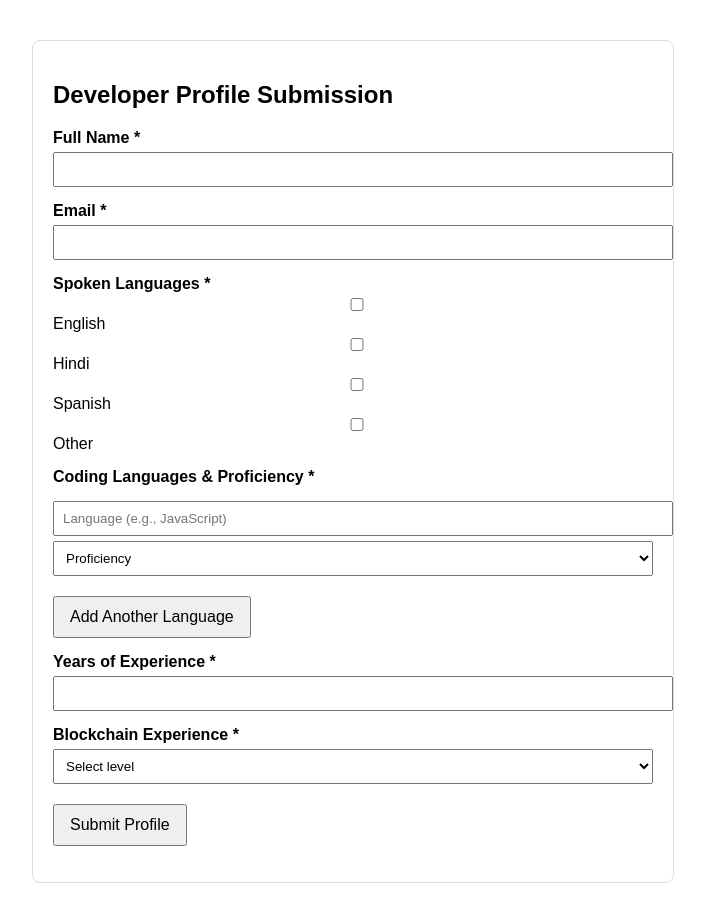
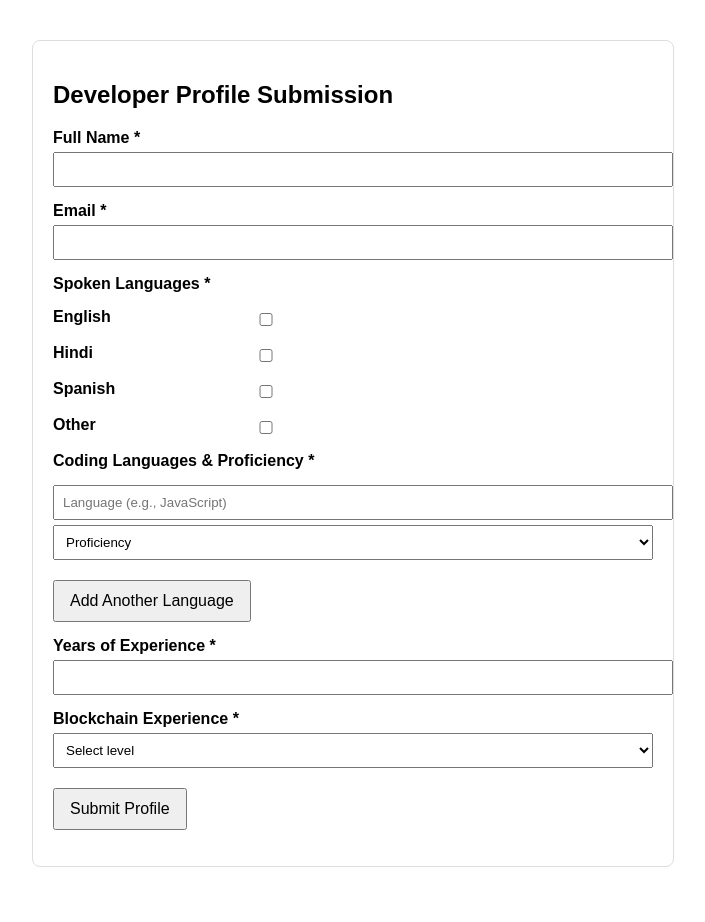
Before and after one commit to appopoleisStudios/web-form-project, a plain HTML site: page client/profile-form.html in a window 1280 px wide. Shown: the whole page, without its empty margins (287-992 px from the left). Drawn offline with Linux system fonts and the light colour scheme.

Commit message:
chang ein readme

```diff
--- a/client/profile-form.html
+++ b/client/profile-form.html
@@ -16,11 +16,11 @@
     <input type="email" id="email" name="email" required />
 
     <label for="spokenLanguages">Spoken Languages *</label>
-    <div>
-      <input type="checkbox" id="spokenLanguages" name="spokenLanguages" value="English" /> English
-      <input type="checkbox" id="spokenLanguages" name="spokenLanguages" value="Hindi" /> Hindi
-      <input type="checkbox" id="spokenLanguages" name="spokenLanguages" value="Spanish" /> Spanish
-      <input type="checkbox" id="spokenLanguages" name="spokenLanguages" value="Other" /> Other
+    <div class="checkbox-group">
+      <label class="label-input"><input type="checkbox" name="spokenLanguages" value="English" /> English</label>
+      <label class="label-input"><input type="checkbox" name="spokenLanguages" value="Hindi" /> Hindi</label>
+      <label class="label-input"><input type="checkbox" name="spokenLanguages" value="Spanish" /> Spanish</label>
+      <label class="label-input"><input type="checkbox" name="spokenLanguages" value="Other" /> Other</label>
     </div>
 
     <label for="codingLanguages">Coding Languages & Proficiency *</label>
--- a/client/script.js
+++ b/client/script.js
@@ -92,6 +92,8 @@ document.getElementById('profileForm').addEventListener('submit', async function
       }
     } catch (err) {
       console.error(err);
+      alert(err);
+
       document.getElementById('error').innerText = 'An error occurred while submitting.';
     }
   });
--- a/client/style.css
+++ b/client/style.css
@@ -6,28 +6,57 @@ body {
   border: 1px solid #ddd;
   border-radius: 8px;
 }
+
 label {
   display: block;
   margin-top: 15px;
   font-weight: bold;
 }
-  input, select, textarea {
+
+input,
+select,
+textarea {
   width: 100%;
   padding: 8px;
   margin-top: 5px;
 }
+
 .lang-group {
   margin-top: 10px;
 }
+
 button {
   margin-top: 20px;
   padding: 10px 15px;
   font-size: 16px;
 }
+
 .error {
   color: red;
   font-size: 14px;
 }
+
 .success {
   color: green;
 }
+
+.label-input {
+  display: flex;
+  flex-direction: row-reverse;
+  width: 40%;
+  justify-content: space-between;
+}
+
+.label-input label {
+  width: 40%;
+}
+
+.label-input input {
+  width: 20%;
+}
+
+.checkbox-group {
+  display: flex;
+  align-items: flex-start;
+  flex-direction: column;
+}
```
Also changed, not shown: README.md. Lines whose indentation alone changed are shown as unchanged.
